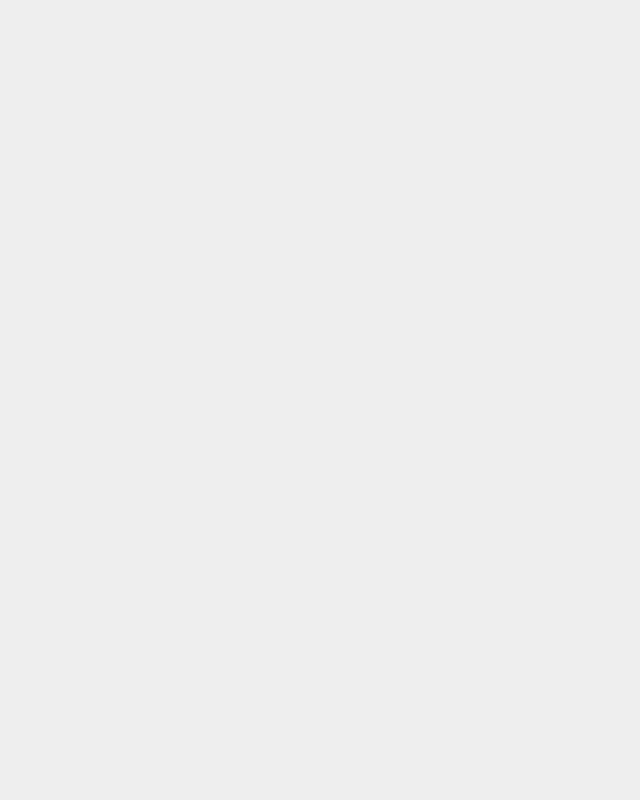
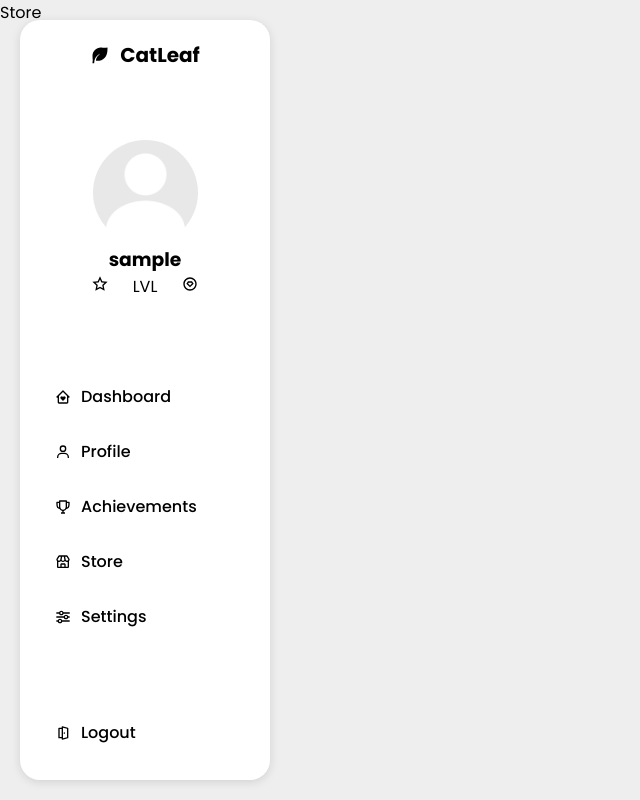
Before and after one commit to nietoperq/plant-app, a React (Create React App) app in the folder client/: page /store in a window 1280 px wide. Before the commit this address had no page. Shown: the whole page, without its empty margins (0-640 px from the left). Built offline with nearby package versions, Linux system fonts and the light colour scheme; sample sign-in values are in the browser's storage.

Commit message:
Add missing routes and sidebar links

```diff
--- a/client/src/App.js
+++ b/client/src/App.js
@@ -4,10 +4,14 @@ import PrivateRoutes from "./utils/PrivateRoutes";
 import GlobalStyles from "./components/_shared/Global";
 import { ThemeProvider } from "styled-components";
 
-import Dashboard from "./pages/Dashboard";
 import Home from "./pages/Home";
 import Login from "./pages/Login";
 import Register from "./pages/Register";
+import Dashboard from "./pages/Dashboard";
+import Profile from "./pages/Profile";
+import Achievements from "./pages/Achievements";
+import Store from "./pages/Store";
+import Settings from "./pages/Settings";
 
 const theme = {
     colors: {
@@ -23,8 +27,15 @@ function App() {
             <GlobalStyles />
             <Router>
                 <Routes>
-                    <Route element={<PrivateRoutes />} path="/dashboard">
+                    <Route element={<PrivateRoutes />} path="/">
                         <Route element={<Dashboard />} path="/dashboard" />
+                        <Route element={<Profile />} path="/profile" />
+                        <Route
+                            element={<Achievements />}
+                            path="/achievements"
+                        />
+                        <Route element={<Store />} path="/store" />
+                        <Route element={<Settings />} path="/settings" />
                     </Route>
                     <Route element={<Home />} path="/" exact />
                     <Route element={<Login />} path="/login" />
--- a/client/src/components/Sidebar/index.jsx
+++ b/client/src/components/Sidebar/index.jsx
@@ -1,4 +1,5 @@
 import React, { useContext } from "react";
+import { Link } from "react-router-dom";
 import { AuthContext } from "../../context/authContext";
 import { RiLeafFill } from "react-icons/ri";
 
@@ -39,23 +40,23 @@ function Sidebar() {
                 </div>
             </Styled.User>
 
-            <Styled.SidebarLink>
+            <Styled.SidebarLink to="/dashboard">
                 <BiHomeHeart />
                 Dashboard
             </Styled.SidebarLink>
-            <Styled.SidebarLink>
+            <Styled.SidebarLink to="/profile">
                 <BiUser />
                 Profile
             </Styled.SidebarLink>
-            <Styled.SidebarLink>
+            <Styled.SidebarLink to="/achievements">
                 <BiTrophy />
                 Achievements
             </Styled.SidebarLink>
-            <Styled.SidebarLink>
+            <Styled.SidebarLink to="/store">
                 <BiStore />
                 Store
             </Styled.SidebarLink>
-            <Styled.SidebarLink>
+            <Styled.SidebarLink to="/settings">
                 <BiSliderAlt />
                 Settings
             </Styled.SidebarLink>
--- a/client/src/components/Sidebar/styles.js
+++ b/client/src/components/Sidebar/styles.js
@@ -1,4 +1,5 @@
 import styled from "styled-components";
+import { Link } from "react-router-dom";
 
 export const Sidebar = styled.div`
     position: fixed;
@@ -13,7 +14,7 @@ export const Sidebar = styled.div`
     padding: 20px;
     box-shadow: rgba(99, 99, 99, 0.2) 0px 2px 8px 0px;
 
-    & div:last-child {
+    & a:last-child {
         margin-top: auto;
     }
 `;
@@ -43,7 +44,9 @@ export const User = styled.div`
     }
 `;
 
-export const SidebarLink = styled.div`
+export const SidebarLink = styled(Link)`
+    color: #000;
+    text-decoration: none;
     display: flex;
     align-items: center;
     gap: 10px;
--- /dev/null
+++ b/client/src/pages/Achievements.jsx
@@ -0,0 +1,13 @@
+import React from "react";
+import Sidebar from "../components/Sidebar";
+
+function Achievements() {
+    return (
+        <div>
+            <Sidebar />
+            <div>Achievements</div>
+        </div>
+    );
+}
+
+export default Achievements;
--- /dev/null
+++ b/client/src/pages/Profile.jsx
@@ -0,0 +1,13 @@
+import React from "react";
+import Sidebar from "../components/Sidebar";
+
+function Profile() {
+    return (
+        <>
+            <Sidebar />
+            <div>Profile</div>
+        </>
+    );
+}
+
+export default Profile;
--- /dev/null
+++ b/client/src/pages/Settings.jsx
@@ -0,0 +1,13 @@
+import React from "react";
+import Sidebar from "../components/Sidebar";
+
+function Settings() {
+    return (
+        <>
+            <Sidebar />
+            <div>Settings</div>
+        </>
+    );
+}
+
+export default Settings;
--- /dev/null
+++ b/client/src/pages/Store.jsx
@@ -0,0 +1,13 @@
+import React from "react";
+import Sidebar from "../components/Sidebar";
+
+function Store() {
+    return (
+        <>
+            <Sidebar />
+            <div>Store</div>
+        </>
+    );
+}
+
+export default Store;
```
